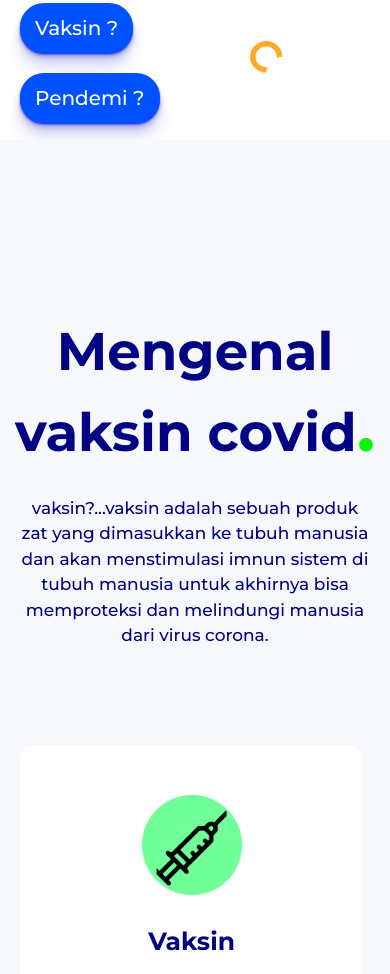
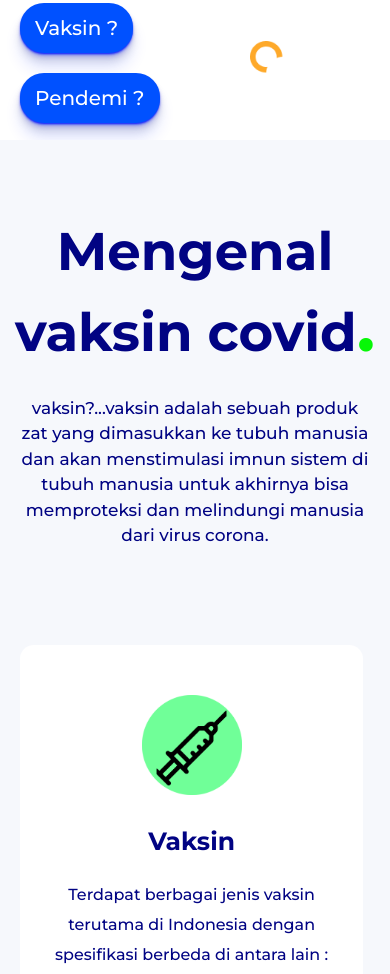
Before and after one commit to khoirulhudaa/covid-portofolio, a plain HTML site: page index.html in a window 390 px wide. Shown: the part 660-1634 px from the top of the page. Drawn offline with nearby package versions, Linux system fonts and the light colour scheme.

Commit message:
mengurangi padding

```diff
--- a/style.css
+++ b/style.css
@@ -881,6 +881,13 @@ section {
     outline: none;
     z-index: 2;
     color: white;
+    transition: 0.3s;
+}
+
+.btn-back:hover {
+    cursor: pointer;
+    filter: brightness(90%);
+    transition: 0.3s;
 }
 
 .fb {
@@ -914,6 +921,13 @@ section {
     color: rgb(105, 105, 105);
     margin: 20px 0;
     margin-left: -30px;
+    transition: 0.3s;
+}
+
+.list-footer li:hover {
+    cursor: pointer;
+    color: rgb(7, 247, 7);
+    transition: 0.3s;
 }
 
 .sec7-dek1 {
@@ -1078,6 +1092,28 @@ section {
         height: 130px;
     }
 
+    .sec2 {
+        position: relative;
+        height: max-content;
+        padding-top: 0px;
+        padding-bottom: 20px;
+        overflow: hidden;
+        background-color: #f6f8fc;
+    }
+
+    .sec2-text {
+        position: relative;
+        width: 100vw;
+        height: max-content;
+        padding-top: 80px;
+        z-index: 4;
+        display: flex;
+        flex-direction: column;
+        justify-content: center;
+        align-items: center;
+        text-align: center;
+    }
+
     .sec2-text p {
         font-weight: 400;
         width: 90%;
```
